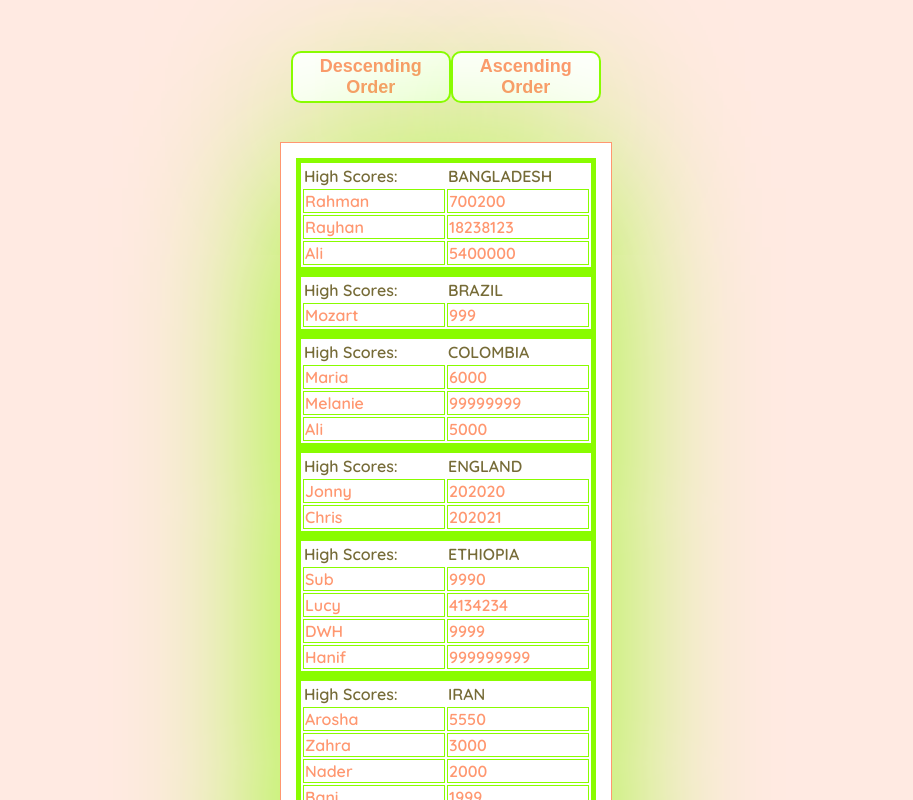
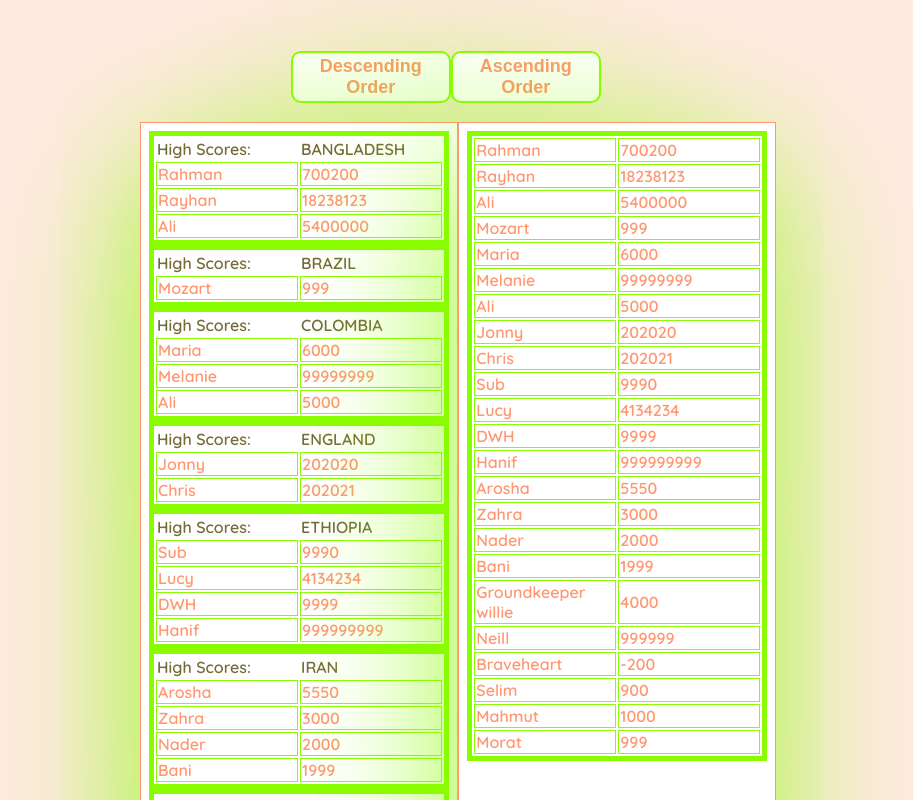
Before and after one commit to LorenaCapraru/high-score-table, a React (Create React App) app: page / in a window 1280 px wide. Shown: the top 800 px of the page, without its empty margins (194-1107 px from the left). Built offline with nearby package versions, Linux system fonts and the light colour scheme.

Commit message:
Level 5 Partially done

```diff
--- a/src/App.css
+++ b/src/App.css
@@ -105,3 +105,7 @@ button {
   margin-top: 1%;
   align-items: center;
 }
+.tables {
+  display: flex;
+  flex-direction: row;
+}
--- a/src/HighScoreTable.jsx
+++ b/src/HighScoreTable.jsx
@@ -1,7 +1,7 @@
 import React, { useState } from "react";
 
 export default function HighScoreTable(props) {
-  const sortedCountries = props.data.sort((a, b) => {
+  const sortedCountries = [...props.data].sort((a, b) => {
     let sortedA = a.name;
     let sortedB = b.name;
     if (sortedA > sortedB) return 1;
@@ -9,14 +9,14 @@ export default function HighScoreTable(props) {
     else return 0;
   });
 
-  const [ascending, setAscending] = useState(props.data);
+  const [ascending, setAscending] = useState([...sortedCountries]);
   function handleDescendingClick() {
     let newData = [...sortedCountries];
     newData.map((el) => el.scores.sort((a, b) => b.s - a.s));
     return setAscending(newData);
   }
 
-  const [descending, setDescending] = useState(props.data);
+  const [descending, setDescending] = useState([...sortedCountries]);
   function handleAscendingClick() {
     let newData = [...sortedCountries];
     newData.map((el) => el.scores.sort((a, b) => a.s - b.s));
@@ -42,20 +42,40 @@ export default function HighScoreTable(props) {
     ));
   }
 
+  function worldWideScores(data) {
+    return (
+      <table className="divTable">
+        {data.map((element) => (
+          <tbody className="tableBody">
+            {element.scores.map((e) => (
+              <tr>
+                <td>{e.n.charAt(0).toUpperCase() + e.n.slice(1)}</td>
+                <td>{e.s}</td>
+              </tr>
+            ))}
+          </tbody>
+        ))}
+      </table>
+    );
+  }
+
   return (
     <div className="container">
       <div className="buttonsContainer">
         <button onClick={handleDescendingClick}>Descending Order</button>
         <button onClick={handleAscendingClick}>Ascending Order</button>
       </div>
-      <table className="tableStyle">
-        {ascending
-          ? country(ascending)
-          : descending
-          ? country(descending)
-          : country(sortedCountries)}
-      </table>
-      ;
+      <div className="tables">
+        <table className="tableStyle">
+          {/* {worldWideScores(sortedCountries)} */}
+          {ascending
+            ? country([...ascending])
+            : descending
+            ? country([...descending])
+            : country([...sortedCountries])}
+        </table>
+        <table className="tableStyle">{worldWideScores(sortedCountries)}</table>
+      </div>
     </div>
   );
 }
```
